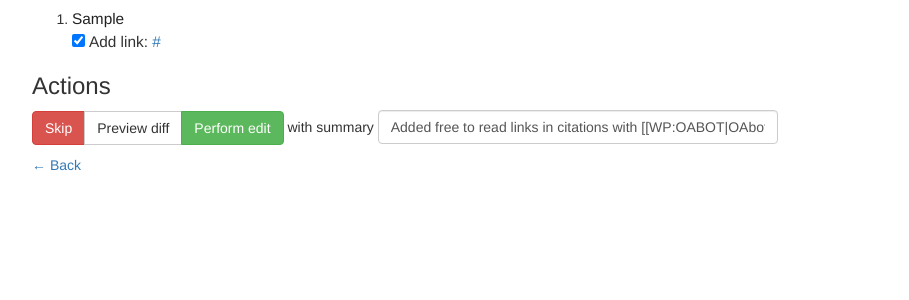
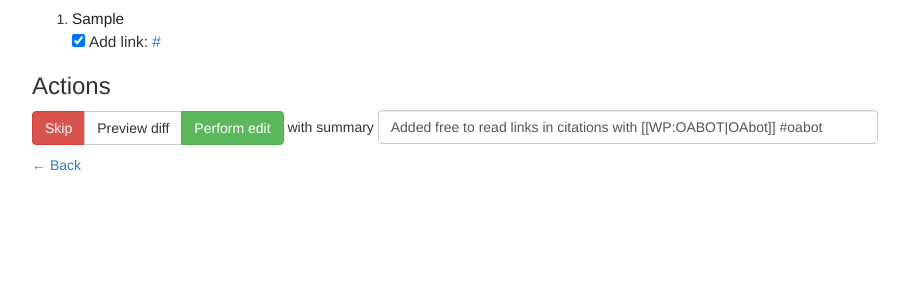
Before and after one commit to quiddity-wp/oabot, a Flask app: template templates/change.html in a window 1280 px wide. Shown: the part 225-525 px from the top of the page, without its empty margins (18-927 px from the left). Run offline with Flask 2, Linux system fonts and the light colour scheme; the template is opened without the code that fills it: most values are stand-ins (such as "Sample title", 1, 10 or a date in 2020); a database or web service that is not in the repository returns one stand-in record (values such as "Sample title"); data that the repository does not hold is empty; parts of the project's set-up code (start-up, migrations or seed data) failed here and were passed over; some libraries are stand-ins or nearby versions.

Commit message:
Add hashtag

```diff
--- a/templates/change.html
+++ b/templates/change.html
@@ -49,7 +49,7 @@
             <input type="button" onclick="preview()" value="Preview diff" class="btn btn-default" />
             <input class="btn btn-success" type="submit" value="Perform edit" />
         </span>
-         with summary <input class="form-control" style="max-width:400px; display: inline" type="text" size="50" name="summary" value="Added free to read links in citations with [[WP:OABOT|OAbot]]" /></p>
+         with summary <input class="form-control" style="max-width:500px; display: inline" type="text" size="80" name="summary" value="Added free to read links in citations with [[WP:OABOT|OAbot]] #oabot" /></p>
         </form>
         <script type="text/javascript">
         function preview() {
```
